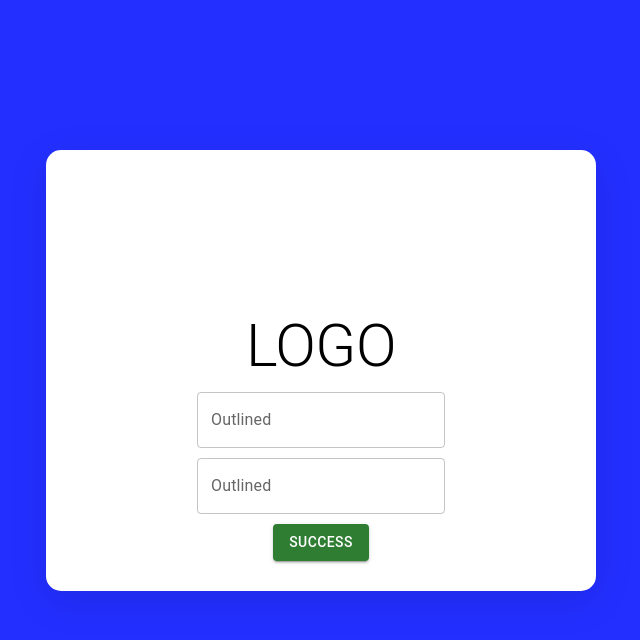
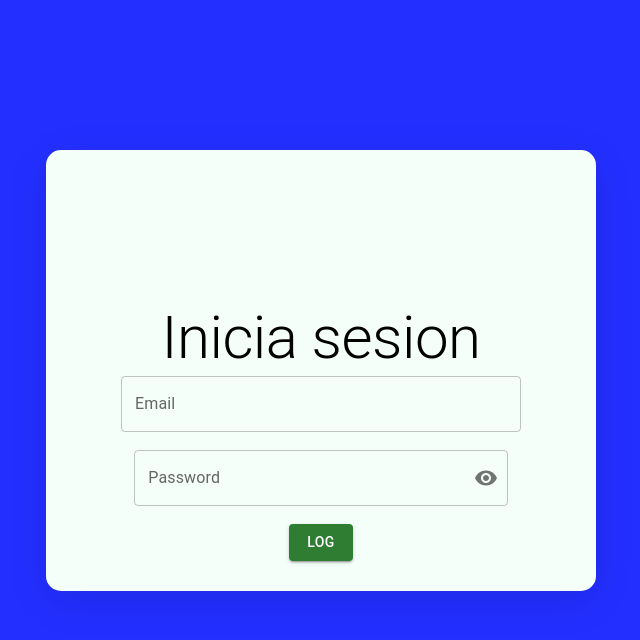
Before and after one commit to Villarley/Desarrollo-23, a React (Create React App) app in the folder proyecto-mopt/frontend/: page / in a window 1280 px wide. Shown: the top 640 px of the page, without its empty margins (319-959 px from the left). Built offline with nearby package versions, Linux system fonts and the light colour scheme.

Commit message:
login changes

```diff
--- a/proyecto-mopt/frontend/src/components/css/signup.css
+++ b/proyecto-mopt/frontend/src/components/css/signup.css
@@ -1,8 +1,8 @@
 body{
     background: #232fff;
 }
-h2{
-    margin-top: -11vh;
+.input{
+    width: 50vh;
 }
 .container{
     margin: 150px auto 30px;
@@ -12,8 +12,14 @@ h2{
     place-items: center;
     gap: 10px;
     width: 460px;
-    background: white;
+    background: mintcream;
     border-radius: 15px;
     padding: 160px 45px 30px;
     box-shadow: 0 10px 40px rgb(0, 0, 0, .1);
 }
+.active{
+    display: block;
+}
+.negative{
+    display: none;
+}
--- a/proyecto-mopt/frontend/src/components/signup.jsx
+++ b/proyecto-mopt/frontend/src/components/signup.jsx
@@ -2,14 +2,30 @@ import React, { Component } from "react";
 import ReactDOM from 'react-dom/client';
 import Box from '@mui/material/Box';
 import TextField from '@mui/material/TextField';
+import FormControl from '@mui/material/FormControl'
+import OutlinedInput from '@mui/material/OutlinedInput';
+import InputLabel from '@mui/material/InputLabel';
+import InputAdornment from '@mui/material/InputAdornment';
+import IconButton from '@mui/material/IconButton';
 import Paper from '@mui/material/Paper';
 import Typography from '@mui/material/Typography';
 import Button from '@mui/material/Button';
 import Chip from '@mui/material/Chip';
 import './css/signup.css';
+import Visibility from '@mui/icons-material/Visibility';
+import VisibilityOff from '@mui/icons-material/VisibilityOff';
+import Stack from '@mui/material/Stack';
+import Snackbar from '@mui/material/Snackbar';
+import Alert from '@mui/material/Alert';
 import { Container } from '@mui/material/Container';
 class SignUp extends Component {
   state = {
+    snackbar: false,
+    PERSONA: {
+      EMAIL: "",
+      PASSWORD: "",
+      },
+    showPassword: false,
     logueado:false,
     persona: {
       nombre: "",
@@ -28,6 +44,21 @@ class SignUp extends Component {
   };
 
   render() {
+    const handleClickShowPassword = () => this.setState({showPassword: !this.state.showPassword});
+    const handleMouseDownPassword = (event) => {
+      event.preventDefault();
+    };
+    // if(this.state.snackbar){
+    //   return (
+    //     <React.Fragment>
+
+    //   <Alert severity="error">This is an error message!</Alert>
+    //   <Alert severity="warning">This is a warning message!</Alert>
+    //   <Alert severity="info">This is an information message!</Alert>
+    //   <Alert severity="success">This is a success message!</Alert>
+    //     </React.Fragment>
+    //   )
+    // }
     if(!this.state.logueado){
     return(
       <React.Fragment>
@@ -36,14 +67,36 @@ class SignUp extends Component {
               variant="h2"
               href=""
               className="h2"
+              margin='-1vh'
             >
-              LOGO
+              Inicia sesion
             </Typography>
-        <TextField id="Nombre" className="input" label="Outlined" variant="outlined" onChange={(evt) => this.actualizardatos(evt)}/>
-        <TextField id="Nombre" className="input" label="Outlined" variant="outlined" onChange={(evt) => this.actualizardatos(evt)}/>
-        <Button variant="contained" color="success">
-        Success
+        <TextField id="email" className="input" label="Email" variant="outlined" onChange={(evt) => this.actualizardatos(evt)}/>
+        <FormControl sx={{ m: 1, width: '37ch' }} variant="outlined" >
+          <InputLabel htmlFor="outlined-adornment-password">Password</InputLabel>
+          <OutlinedInput
+            id="outlined-adornment-password"
+            type={this.state.showPassword ? 'text' : 'password'}
+            onChange={(evt) => this.actualizardatos(evt)}
+            endAdornment={
+              <InputAdornment position="end">
+                <IconButton
+                  aria-label="toggle password visibility"
+                  onClick={handleClickShowPassword}
+                  onMouseDown={handleMouseDownPassword}
+                  edge="end"
+                >
+                  {this.state.showPassword ? <VisibilityOff /> : <Visibility />}
+                </IconButton>
+              </InputAdornment>
+            }
+            label="Password"
+          />
+        </FormControl>
+        <Button variant="contained" color="success" onClick={() => this.logIn()}>
+        Log
       </Button>
+
         </div>
       </React.Fragment>
     );
@@ -51,7 +104,58 @@ class SignUp extends Component {
   }
   actualizardatos(evt){
     console.log(evt.target.value);
+    var objetolocalpersona = new Object();
+
+        objetolocalpersona = this.state.PERSONA;
+        switch (evt.target.id) {
+        case "email": {
+            console.log(this.state.PERSONA);
+            objetolocalpersona.EMAIL = evt.target.value;
+            console.log(objetolocalpersona.EMAIL);
+            break;
+        }
+        case "outlined-adornment-password": {
+            console.log(this.state.PERSONA);
+            objetolocalpersona.PASSWORD = evt.target.value;
+            console.log(objetolocalpersona.PASSWORD);
+            break;
+        }
+        }
+        this.setState({
+        PERSONA: objetolocalpersona,
+        });
+        console.log(this.state.PERSONA, 'hola');
   }
+  logIn(PERSONA){
+    var objetolocal = PERSONA;
+        // const Url = 'https://kongzilla.herokuapp.com/api/guardarpersona';
+        const Url = "http://localhost:8880/api/login";
+        const requestMetadata = {
+        method: "POST",
+        headers: {
+            "Content-Type": "application/json",
+        },
+        body: JSON.stringify(objetolocal),
+        };
+
+        fetch(Url, requestMetadata)
+        .then((res) => res.json())
+        .then((persona) => {
+          console.log(persona);
+            // if (persona != "Error") {
+            this.setState({
+                PERSONA: persona,
+            });
+            // }
+
+            if (PERSONA === "Error") {
+            this.setState({snackbar: true});
+            } else {
+            }
+
+            // this.setState({combosactuales: recipes})
+        });
+    };
 }
 
 export default SignUp;
```
Also changed, not shown: 1 other file (tests, documents, lock files or other folders).
